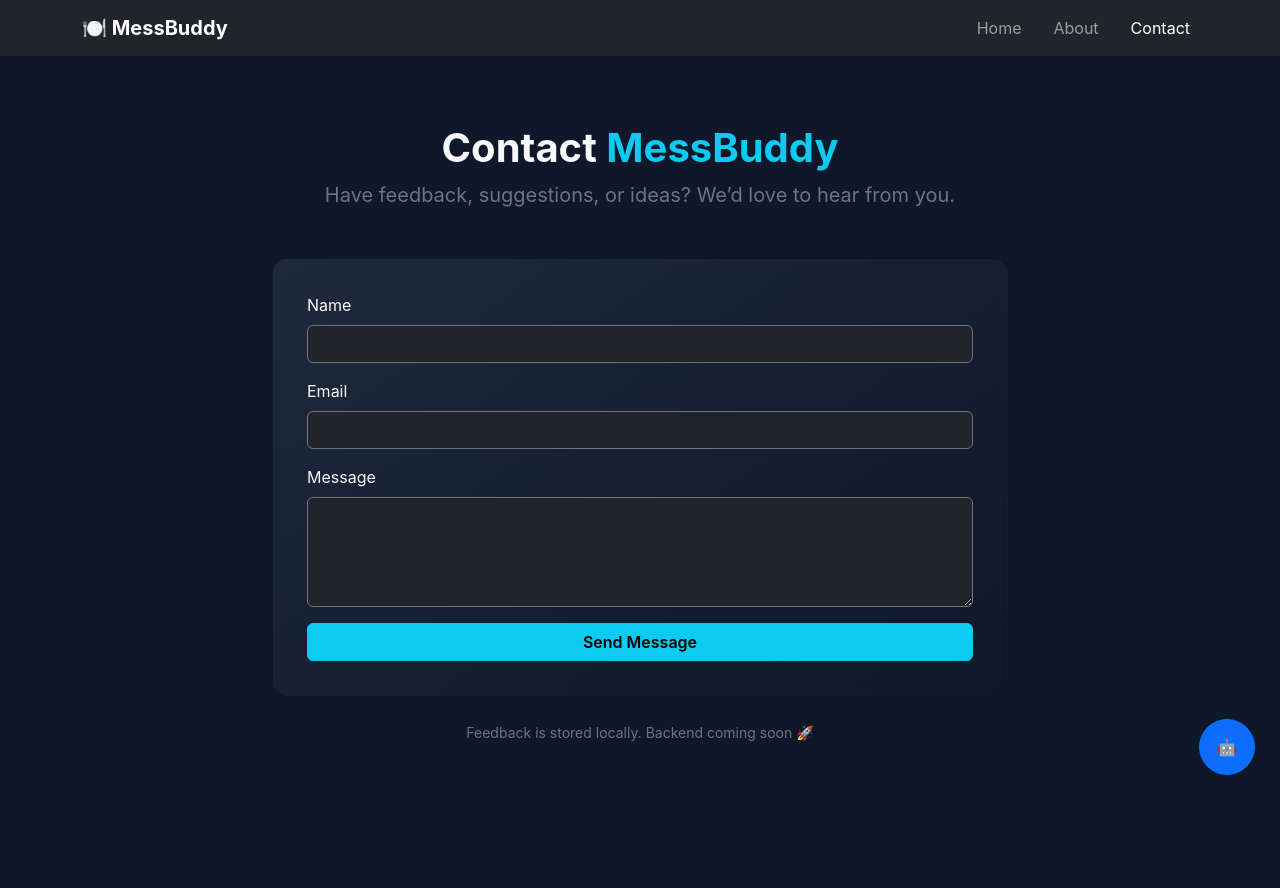
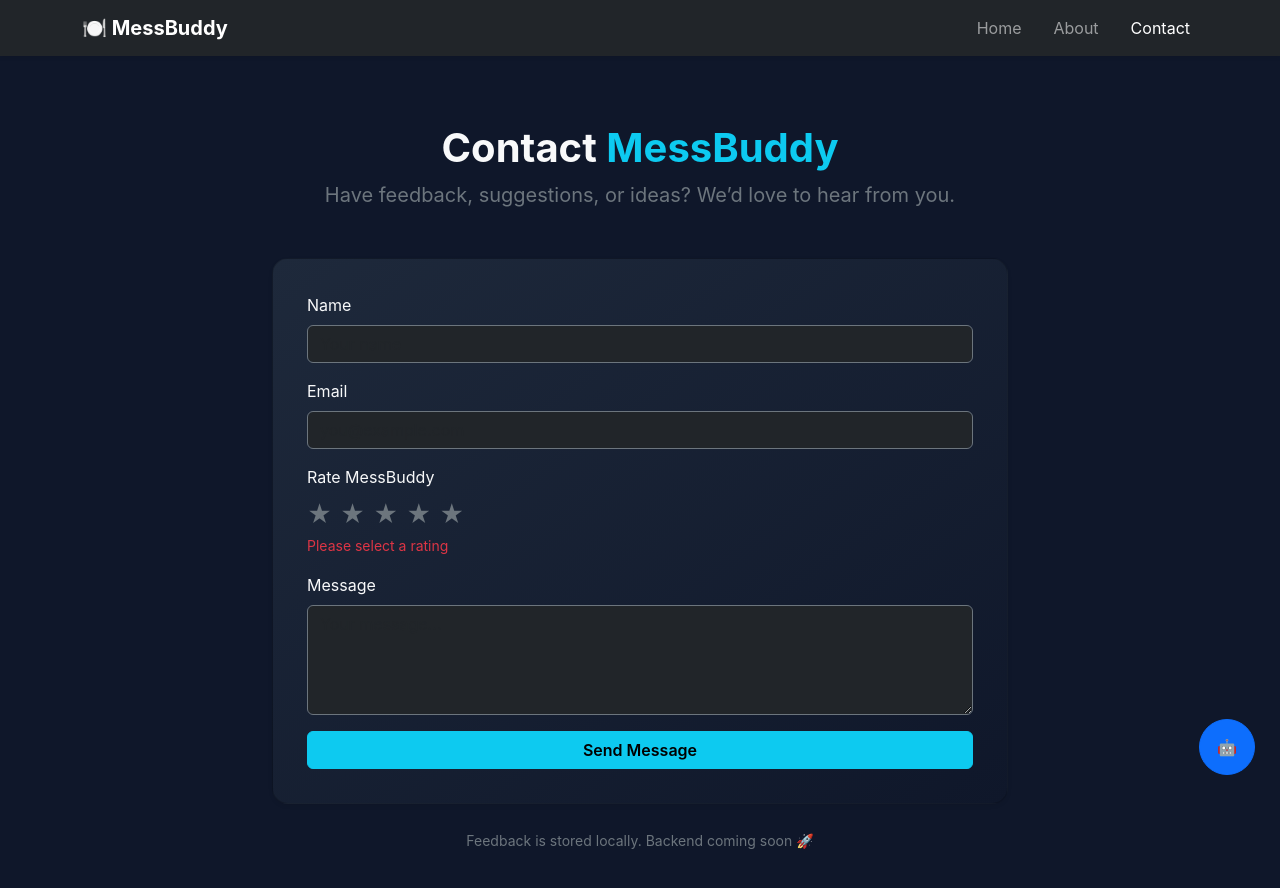
Before and after one commit to 69979prasanna/messbuddy, a React (Create React App) app: page /contact in a window 1280 px wide. Shown: the top 888 px of the page. Before the commit the page ends 812 px from the top, so only its background shows below. Built offline with nearby package versions, Linux system fonts and the light colour scheme.

Commit message:
enhanced the contact page

```diff
--- a/src/components/Contact.js
+++ b/src/components/Contact.js
@@ -4,7 +4,8 @@ export default function Contact() {
   const [form, setForm] = useState({
     name: "",
     email: "",
-    message: ""
+    message: "",
+    rating: 0
   });
 
   const [submitted, setSubmitted] = useState(false);
@@ -13,8 +14,12 @@ export default function Contact() {
     setForm({ ...form, [e.target.name]: e.target.value });
   };
 
+  const handleRating = (value) => {
+    setForm({ ...form, rating: value });
+  };
+
   const handleSubmit = () => {
-    if (!form.message.trim()) return;
+    if (!form.message.trim() || form.rating === 0) return;
 
     const feedbacks =
       JSON.parse(localStorage.getItem("messbuddy-feedback")) || [];
@@ -30,11 +35,17 @@ export default function Contact() {
     );
 
     setSubmitted(true);
-    setForm({ name: "", email: "", message: "" });
+    setForm({
+      name: "",
+      email: "",
+      message: "",
+      rating: 0
+    });
   };
 
   return (
     <div className="container py-5 text-light">
+      {/* Header */}
       <div className="text-center mb-5">
         <h1 className="fw-bold">
           Contact <span className="text-info">MessBuddy</span>
@@ -54,6 +65,7 @@ export default function Contact() {
                 </div>
               ) : (
                 <form>
+                  {/* Name */}
                   <div className="mb-3">
                     <label className="form-label">Name</label>
                     <input
@@ -65,18 +77,50 @@ export default function Contact() {
                     />
                   </div>
 
+                  {/* Email */}
                   <div className="mb-3">
                     <label className="form-label">Email</label>
                     <input
+                      type="email"
                       name="email"
                       value={form.email}
                       onChange={handleChange}
-                      type="email"
                       className="form-control bg-dark text-light border-secondary"
                       placeholder="you@example.com"
                     />
                   </div>
 
+                  {/* Rating */}
+                  <div className="mb-3">
+                    <label className="form-label">
+                      Rate MessBuddy
+                    </label>
+
+                    <div className="d-flex gap-2 fs-4">
+                      {[1, 2, 3, 4, 5].map((star) => (
+                        <span
+                          key={star}
+                          style={{ cursor: "pointer" }}
+                          className={
+                            star <= form.rating
+                              ? "text-warning"
+                              : "text-secondary"
+                          }
+                          onClick={() => handleRating(star)}
+                        >
+                          ★
+                        </span>
+                      ))}
+                    </div>
+
+                    {form.rating === 0 && (
+                      <small className="text-danger">
+                        Please select a rating
+                      </small>
+                    )}
+                  </div>
+
+                  {/* Message */}
                   <div className="mb-3">
                     <label className="form-label">Message</label>
                     <textarea
@@ -89,6 +133,7 @@ export default function Contact() {
                     />
                   </div>
 
+                  {/* Submit */}
                   <button
                     type="button"
                     className="btn btn-info w-100 fw-semibold"
@@ -103,6 +148,7 @@ export default function Contact() {
         </div>
       </div>
 
+      {/* Footer note */}
       <div className="text-center mt-4 text-secondary">
         <small>
           Feedback is stored locally. Backend coming soon 🚀
```
